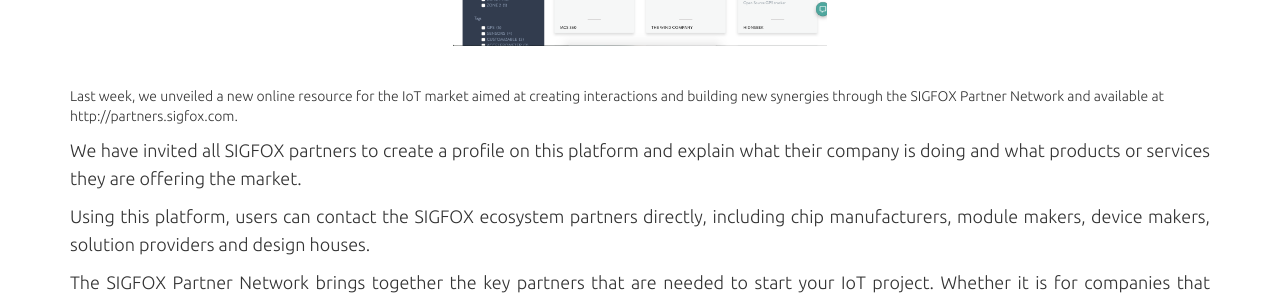
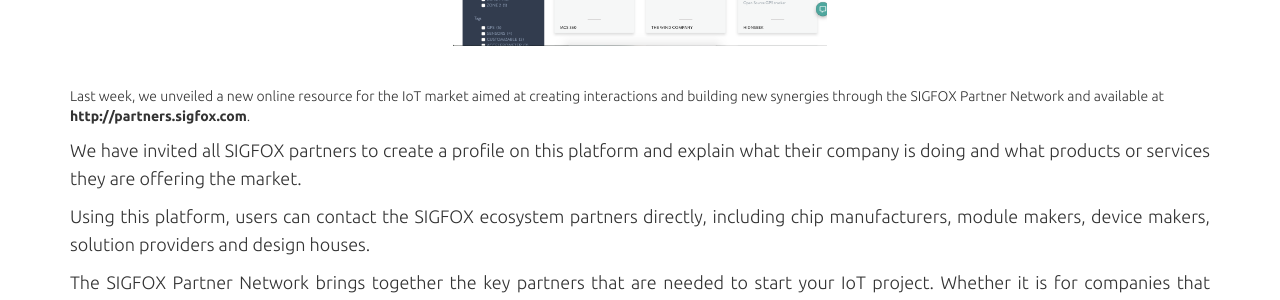
Before and after one commit to sigfox/makers.sigfox.com, a Jekyll site: the page built from _posts/2016-03-14-SIGFOX-Partners-Network.html, in a window 1280 px wide and 1318 px high. Shown: the part 348-648 px from the top of the window. Built offline with Jekyll 4.4.1, drawn with Linux system fonts in a browser that asks for light colours.

Commit message:
Update 2016-03-14-SIGFOX-Partners-Network.html

```diff
--- a/_posts/2016-03-14-SIGFOX-Partners-Network.html
+++ b/_posts/2016-03-14-SIGFOX-Partners-Network.html
@@ -5,7 +5,7 @@
 ---
 <h1>SIGFOX Partners Network</h1>
 
-<div class="illustration text-center"><img src="/img/news/partner network.png"></div><div><br></div><div><div>Last week, we unveiled a new online resource for the IoT market aimed at creating interactions and building new synergies through the SIGFOX Partner Network and available at http://partners.sigfox.com.</p><p>
+<div class="illustration text-center"><img src="/img/news/partner network.png"></div><div><br></div><div><div>Last week, we unveiled a new online resource for the IoT market aimed at creating interactions and building new synergies through the SIGFOX Partner Network and available at <b>http://partners.sigfox.com</b>.</p><p>
 We have invited all SIGFOX partners to create a profile on this platform and explain what their company is doing and what products or services they are offering the market.</p><p>
 Using this platform, users can contact the SIGFOX ecosystem partners directly, including chip manufacturers, module makers, device makers, solution providers and  design houses.</p><p>
 The SIGFOX Partner Network brings together the key partners that are needed to start your IoT project. Whether it is for companies that require an existing solution, or for those who are building their own hardware, the SIGFOX Partner Network is simply the best place to start in the wonderful, connected world of the IoT!
```
